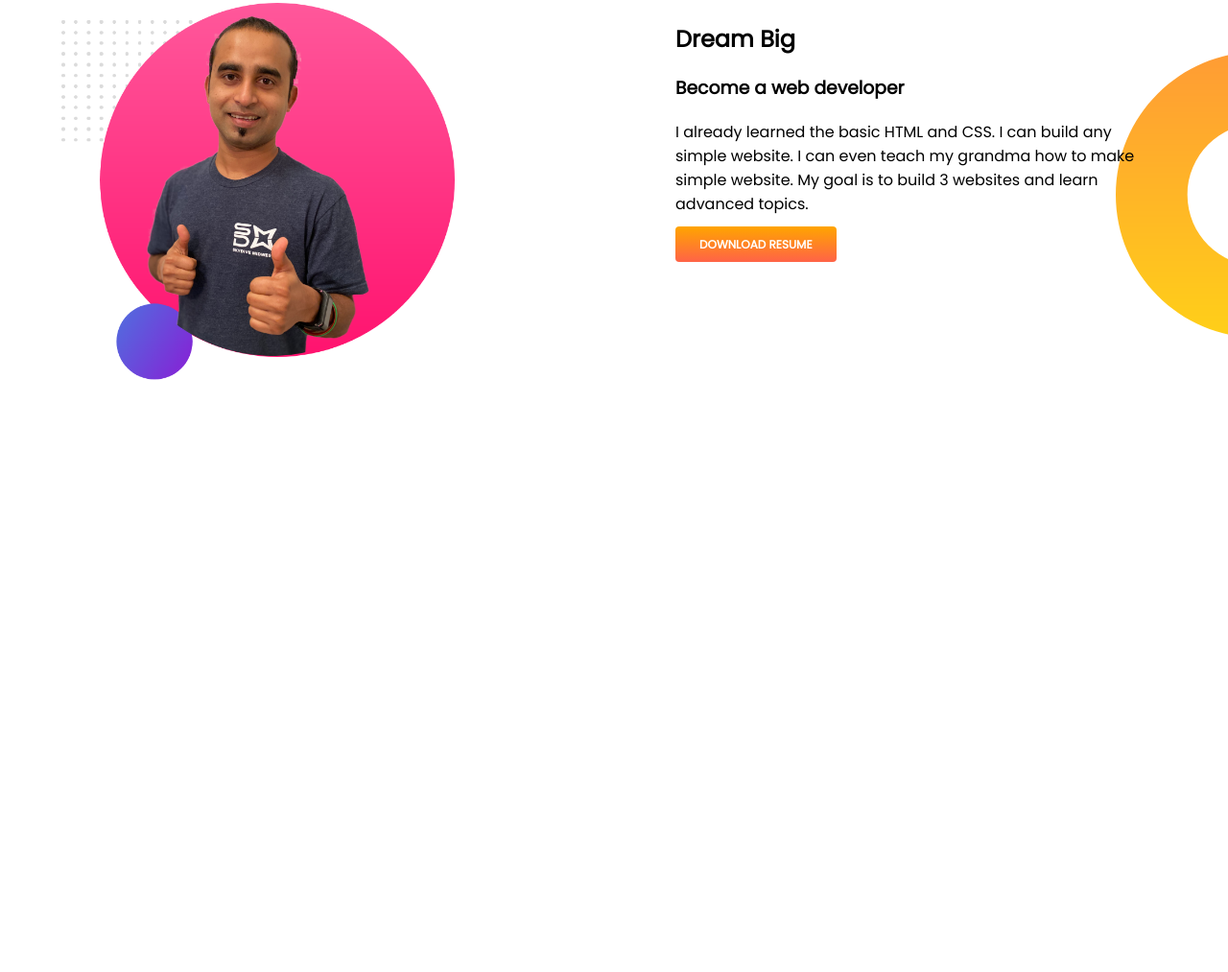
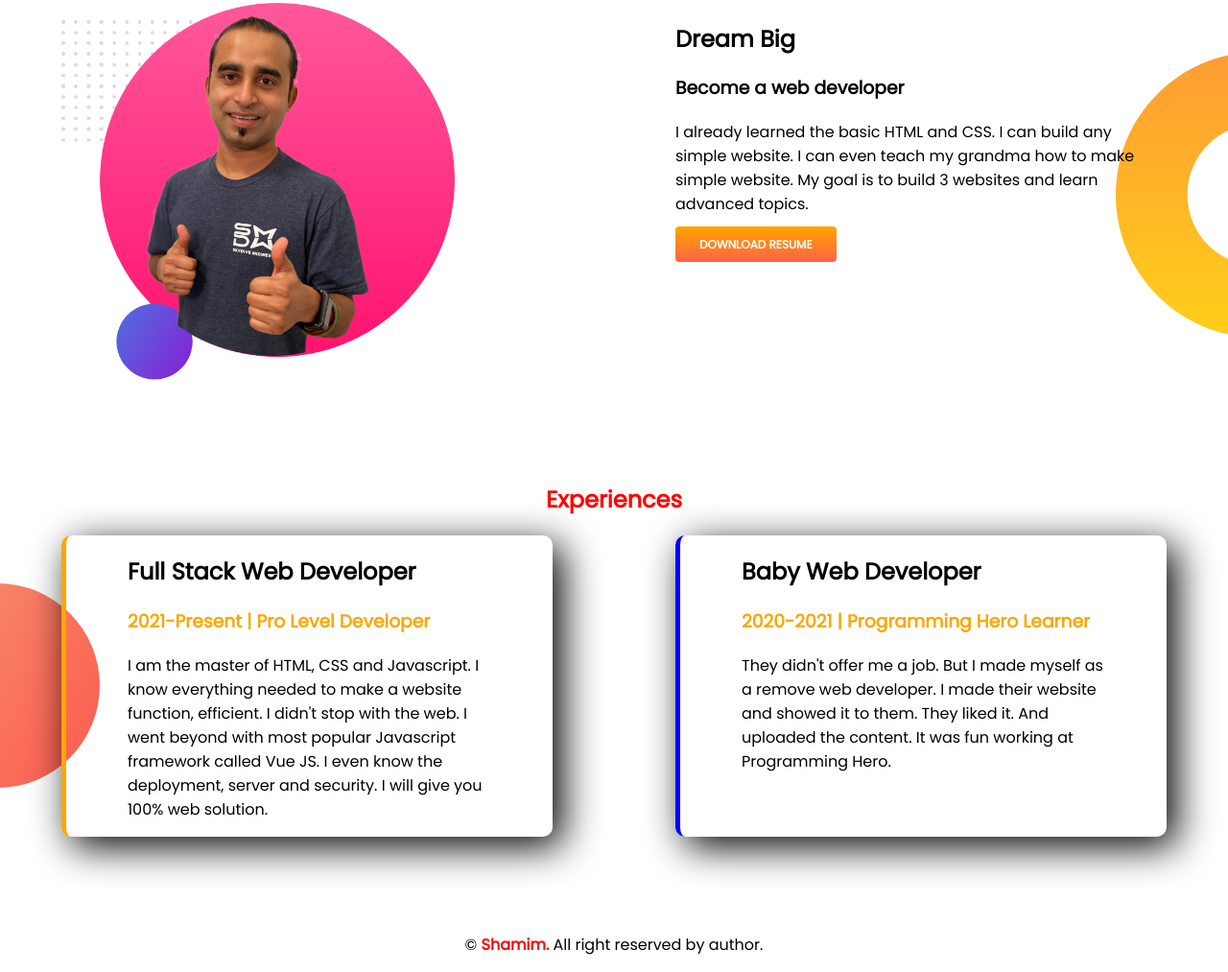
Before and after one commit to anamulislamshamim/developer-portfolio, a plain HTML site: page index.html in a window 1280 px wide. Shown: the part 511-1524 px from the top of the page at 96% size. Before the commit the page ends 1014 px from the top, so only its background shows below. Drawn offline with Linux system fonts and the light colour scheme.

Commit message:
experiences section and footer

```diff
--- a/index.html
+++ b/index.html
@@ -11,7 +11,7 @@
     <link rel="stylesheet" href="style.css">
 </head>
 <body>
-    <section class="top-banner">
+    <section class="top-banner flexible_section">
         <div class="half_width">
             <h1>Welcome To</h1>
             <h1><span class="orange-color">Shamim's</span> World</h1>
@@ -23,7 +23,7 @@
             <img src="images/jhankar.png" alt="">
         </div>
     </section>
-    <section class="bigDream">
+    <section class="bigDream flexible_section">
         <div class="half_width">
             <img src="images/jhankar2.png" alt="">
         </div>
@@ -34,5 +34,23 @@
             <a href="" class="hireMeButton">DOWNLOAD RESUME</a>
         </div>
     </section>
+    <section>
+        <h1 class="middle_heading">Experiences</h1>
+        <div class="flexible_section experiences">
+            <div class="half_width boxShadow" id="exp_left">
+                <h1>Full Stack Web Developer</h1>
+                <h3 class="orange-color">2021-Present | Pro Level Developer</h3>
+                <p>I am the master of HTML, CSS and Javascript. I know everything needed to make a website function, efficient. I didn't stop with the web. I went beyond with most popular Javascript framework called Vue JS. I even know the deployment, server and security. I will give you 100% web solution.</p>
+            </div>
+            <div class="half_width boxShadow" id="exp_right">
+                <h1>Baby Web Developer</h1>
+                <h3 class="orange-color">2020-2021 | Programming Hero Learner</h3>
+                <p>They didn't offer me a job. But I made myself as a remove web developer. I made their website and showed it to them. They liked it. And uploaded the content. It was fun working at Programming Hero.</p>
+            </div>
+        </div>
+    </section>
 </body>
+<footer>
+    <p>© <span>Shamim.</span> All right reserved by author.</p>
+</footer>
 </html>
--- a/style.css
+++ b/style.css
@@ -16,7 +16,7 @@ body{
     cursor: pointer;
     text-decoration: none;
 }
-section{
+.flexible_section{
     display: flex;
     margin-bottom: 100px;
 }
@@ -36,3 +36,30 @@ section{
     background-repeat: no-repeat;
     background-position: center right;
 }
+.middle_heading{
+    color:red;
+    text-align: center;
+}
+.boxShadow{
+    box-shadow: 10px 10px 40px black;
+    margin:0% 5%;
+    border-radius: 10px;
+}
+#exp_left{
+    border-left: 5px solid orange;
+}
+#exp_right{
+    border-left: 5px solid blue;
+}
+.experiences{
+    background-image: url(images/exp-bg.png);
+    background-repeat: no-repeat;
+    background-position: left center;
+}
+footer p{
+    text-align:center;
+}
+footer p span{
+    color:red;
+    font-weight: 600;
+}
```
